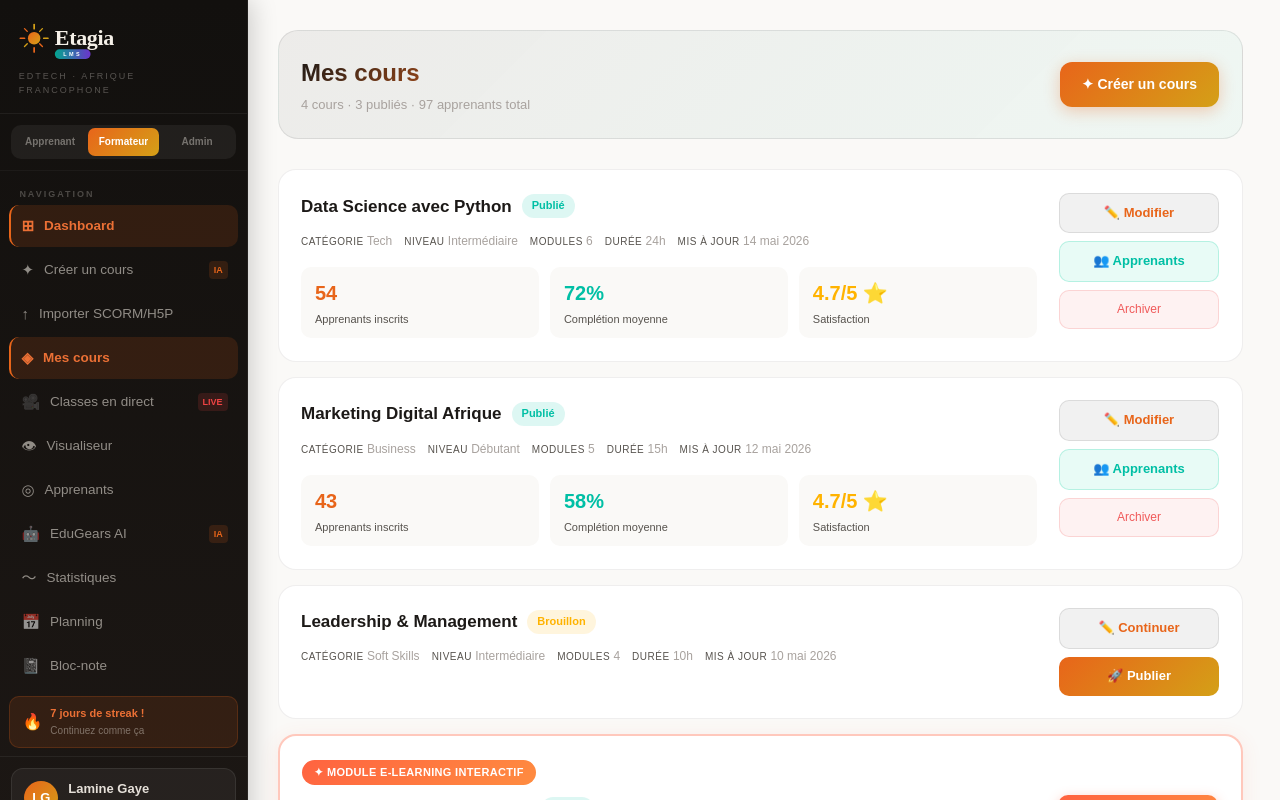
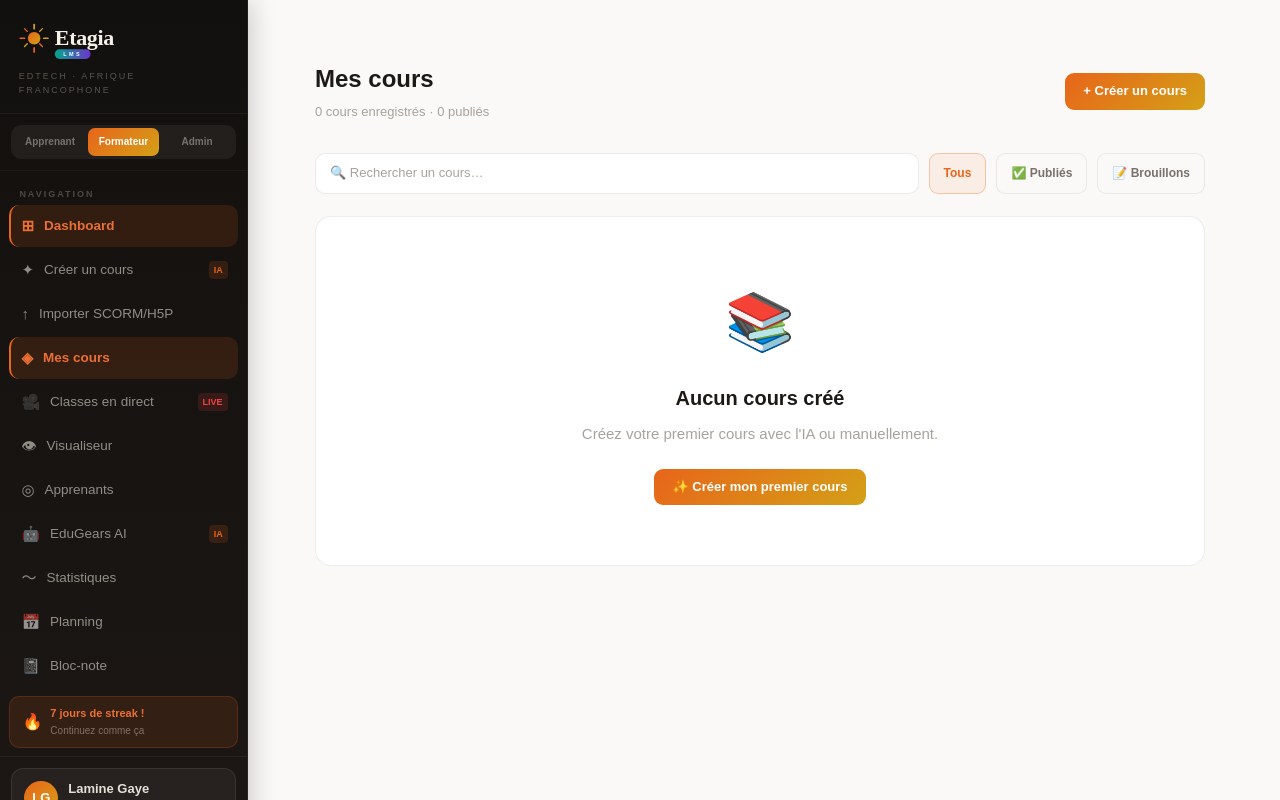
Before and after one commit to prolaminegaye-ctrl/etagia-lms, a Next.js app: page /formateur/cours in a window 1280 px wide. Shown: the top 800 px of the page. Built offline with nearby package versions, Linux system fonts and the light colour scheme.

Commit message:
fix: page Mes cours sur /formateur/cours (route sidebar correcte) + liens creer/dashboard alignés

```diff
--- a/app/formateur/cours/page.tsx
+++ b/app/formateur/cours/page.tsx
@@ -1,166 +1,202 @@
 'use client'
-import { useState } from 'react'
+import { useState, useEffect } from 'react'
 import { useRouter } from 'next/navigation'
 
-type Cours = { id: string; title: string; category: string; level: string; modules: number; duration: string; enrolled: number; completion: number; status: 'Brouillon'|'Publié'|'Archivé'; updated: string; moduleUrl?: string; satisfaction?: string }
+type SavedCourse = {
+  id: string
+  title: string
+  description: string
+  level: string
+  category: string
+  duration: string
+  modules: number
+  blocks: number
+  savedAt: string
+  published: boolean
+  hasYoutube: boolean
+  hasScorm: boolean
+  data: any
+}
 
-const defaultCours: Cours[] = [
-  { id:'1', title:'Data Science avec Python', category:'Tech', level:'Intermédiaire', modules:6, duration:'24h', enrolled:54, completion:72, status:'Publié', updated:'14 mai 2026', satisfaction:'4.7/5' },
-  { id:'2', title:'Marketing Digital Afrique', category:'Business', level:'Débutant', modules:5, duration:'15h', enrolled:43, completion:58, status:'Publié', updated:'12 mai 2026', satisfaction:'4.7/5' },
-  { id:'3', title:'Leadership & Management', category:'Soft Skills', level:'Intermédiaire', modules:4, duration:'10h', enrolled:0, completion:0, status:'Brouillon', updated:'10 mai 2026' },
-  {
-    id:'4',
-    title:"L'Art de Vendre & Conseiller",
-    category:'Commercial',
-    level:'Intermédiaire',
-    modules:7,
-    duration:'3h30',
-    enrolled:0,
-    completion:0,
-    status:'Publié',
-    updated:'23 mai 2026',
-    satisfaction:'—',
-    moduleUrl:'/modules/vendre-conseiller.html',
-  },
-]
+const S = {
+  card: { background: '#fff', border: '1px solid rgba(28,25,23,0.08)', borderRadius: '16px' } as React.CSSProperties,
+  btn: { background: 'linear-gradient(135deg,#E8651A,#D4A017)', border: 'none', borderRadius: '9px', padding: '8px 18px', color: '#fff', fontWeight: '700', fontSize: '13px', cursor: 'pointer' } as React.CSSProperties,
+  ghost: { background: '#FAF9F7', border: '1px solid rgba(28,25,23,0.08)', borderRadius: '9px', padding: '7px 14px', color: '#78716C', fontSize: '12px', cursor: 'pointer', fontWeight: '600' } as React.CSSProperties,
+  tag: { borderRadius: '20px', padding: '3px 10px', fontSize: '10px', fontWeight: '700' as const },
+}
 
-const statusColors = { Publié:'#00BFA5', Brouillon:'#FFB300', Archivé:'#A8A29E' }
+const LEVEL_COLORS: Record<string, string> = {
+  débutant: '#10B981', intermédiaire: '#F59E0B', avancé: '#EF4444', expert: '#8B5CF6'
+}
+const CAT_ICONS: Record<string, string> = {
+  Tech: '💻', Vente: '🤝', Management: '👥', RH: '👤', Marketing: '📣', Finance: '💰', Design: '🎨', Autre: '📚'
+}
 
-export default function FormateurCoursPage() {
+function timeAgo(iso: string): string {
+  const diff = Date.now() - new Date(iso).getTime()
+  const m = Math.floor(diff / 60000)
+  if (m < 1) return 'à l\'instant'
+  if (m < 60) return `il y a ${m}min`
+  const h = Math.floor(m / 60)
+  if (h < 24) return `il y a ${h}h`
+  return `il y a ${Math.floor(h / 24)}j`
+}
+
+export default function MesCours() {
   const router = useRouter()
-  const [cours, setCours] = useState<Cours[]>(defaultCours)
-  const [confirm, setConfirm] = useState<{id:string;action:string}|null>(null)
-  const [launching, setLaunching] = useState<string|null>(null)
+  const [courses, setCourses] = useState<SavedCourse[]>([])
+  const [search, setSearch] = useState('')
+  const [filter, setFilter] = useState('all')
+  const [delId, setDelId] = useState<string | null>(null)
 
-  const publish = (id: string) => setCours(p => p.map(c => c.id===id ? {...c, status:'Publié', updated: new Date().toLocaleDateString('fr-FR',{day:'numeric',month:'short',year:'numeric'})} : c))
-  const archive = (id: string) => setCours(p => p.map(c => c.id===id ? {...c, status:'Archivé'} : c))
-  const unpublish = (id: string) => setCours(p => p.map(c => c.id===id ? {...c, status:'Brouillon', enrolled:0} : c))
+  useEffect(() => {
+    try {
+      const raw = localStorage.getItem('etagia_courses')
+      if (raw) setCourses(JSON.parse(raw))
+    } catch {}
+  }, [])
 
-  if (launching) {
-    return (
-      <div style={{position:'fixed',inset:0,zIndex:9999,background:'#F0F4FF',display:'flex',flexDirection:'column'}}>
-        <div style={{display:'flex',alignItems:'center',gap:'12px',padding:'10px 16px',background:'rgba(255,255,255,0.95)',borderBottom:'1px solid #e5e7eb',backdropFilter:'blur(8px)'}}>
-          <button
-            onClick={()=>setLaunching(null)}
-            style={{background:'#f3f4f6',border:'1px solid #e5e7eb',borderRadius:'8px',padding:'6px 14px',fontSize:'13px',fontWeight:'600',color:'#374151',cursor:'pointer'}}
-          >
-            ← Retour aux cours
-          </button>
-          <span style={{fontSize:'14px',fontWeight:'700',color:'#1C1917'}}>L&apos;Art de Vendre &amp; Conseiller</span>
-          <span style={{marginLeft:'auto',fontSize:'12px',color:'#A8A29E'}}>Module e-learning interactif · ETAGIA</span>
-        </div>
-        <iframe
-          src={launching}
-          title="L'Art de Vendre & Conseiller — ETAGIA"
-          style={{flex:1,border:'none',display:'block',width:'100%'}}
-          allow="fullscreen"
-        />
-      </div>
-    )
+  const save = (list: SavedCourse[]) => {
+    setCourses(list)
+    localStorage.setItem('etagia_courses', JSON.stringify(list))
   }
 
+  const deleteCourse = (id: string) => {
+    save(courses.filter(c => c.id !== id))
+    setDelId(null)
+  }
+
+  const duplicate = (c: SavedCourse) => {
+    const copy: SavedCourse = {
+      ...c,
+      id: Math.random().toString(36).slice(2),
+      title: c.title + ' (copie)',
+      savedAt: new Date().toISOString(),
+      published: false,
+    }
+    save([copy, ...courses])
+  }
+
+  const filtered = courses.filter(c => {
+    const q = search.toLowerCase()
+    const matchSearch = !q || c.title.toLowerCase().includes(q) || c.category.toLowerCase().includes(q)
+    const matchFilter = filter === 'all' || (filter === 'published' && c.published) || (filter === 'draft' && !c.published)
+    return matchSearch && matchFilter
+  })
+
   return (
-    <div>
-      <div style={{marginBottom:'2rem',padding:'1.5rem',background:'linear-gradient(135deg,rgba(28,25,23,0.06),rgba(34,212,168,0.05))',border:'1px solid rgba(28,25,23,0.09)',borderRadius:'20px',display:'flex',justifyContent:'space-between',alignItems:'center'}}>
+    <div style={{ minHeight: '100vh', background: '#FAF9F7', padding: '2rem 2.5rem' }}>
+      {/* Header */}
+      <div style={{ display: 'flex', alignItems: 'center', justifyContent: 'space-between', marginBottom: '2rem' }}>
         <div>
-          <h1 style={{fontSize:'24px',fontWeight:'800',background:'linear-gradient(135deg,#1C1917,#E8651A)',WebkitBackgroundClip:'text',WebkitTextFillColor:'transparent'}}>Mes cours</h1>
-          <p style={{color:'#A8A29E',fontSize:'13px',marginTop:'3px'}}>{cours.length} cours · {cours.filter(c=>c.status==='Publié').length} publiés · {cours.reduce((a,c)=>a+c.enrolled,0)} apprenants total</p>
+          <h1 style={{ fontSize: '24px', fontWeight: '900', color: '#1C1917', margin: '0 0 4px' }}>Mes cours</h1>
+          <p style={{ color: '#A8A29E', fontSize: '13px', margin: 0 }}>
+            {courses.length} cours enregistré{courses.length !== 1 ? 's' : ''} · {courses.filter(c => c.published).length} publié{courses.filter(c => c.published).length !== 1 ? 's' : ''}
+          </p>
         </div>
-        <button onClick={()=>router.push('/formateur/creer')} style={{background:'linear-gradient(135deg,#E8651A,#D4A017)',border:'none',borderRadius:'12px',padding:'11px 22px',color:'#fff',fontWeight:'700',fontSize:'14px',cursor:'pointer',boxShadow:'0 4px 16px rgba(232,101,26,0.30)'}}>
-          ✦ Créer un cours
-        </button>
+        <button style={S.btn} onClick={() => router.push('/formateur/creer')}>+ Créer un cours</button>
       </div>
 
-      <div style={{display:'flex',flexDirection:'column',gap:'1rem'}}>
-        {cours.map(c=>(
-          <div key={c.id} style={{background:'#FFFFFF',border: c.id==='4' ? '2px solid rgba(255,99,64,0.35)' : '1px solid rgba(28,25,23,0.07)',borderRadius:'18px',padding:'1.5rem',transition:'all .2s',boxShadow: c.id==='4' ? '0 4px 20px rgba(255,99,64,0.10)' : 'none'}}>
-            {c.id==='4' && (
-              <div style={{display:'inline-flex',alignItems:'center',gap:'6px',background:'linear-gradient(135deg,#FF6340,#FF8C40)',borderRadius:'20px',padding:'4px 12px',fontSize:'11px',fontWeight:'700',color:'#fff',marginBottom:'10px',letterSpacing:'0.03em'}}>
-                ✦ MODULE E-LEARNING INTERACTIF
+      {/* Search + filter */}
+      <div style={{ display: 'flex', gap: '10px', marginBottom: '1.5rem', flexWrap: 'wrap' }}>
+        <input
+          style={{ background: '#fff', border: '1px solid rgba(28,25,23,0.09)', borderRadius: '10px', padding: '9px 14px', fontSize: '13px', outline: 'none', flex: '1 1 220px', color: '#1C1917', fontFamily: 'inherit' }}
+          placeholder="🔍 Rechercher un cours…"
+          value={search} onChange={e => setSearch(e.target.value)}
+        />
+        {['all', 'published', 'draft'].map(f => (
+          <button key={f} style={{ ...S.ghost, background: filter === f ? 'rgba(232,101,26,0.08)' : '#FAF9F7', color: filter === f ? '#E8651A' : '#78716C', border: filter === f ? '1px solid rgba(232,101,26,0.3)' : '1px solid rgba(28,25,23,0.08)' }}
+            onClick={() => setFilter(f)}>
+            {f === 'all' ? 'Tous' : f === 'published' ? '✅ Publiés' : '📝 Brouillons'}
+          </button>
+        ))}
+      </div>
+
+      {/* Empty state */}
+      {courses.length === 0 && (
+        <div style={{ ...S.card, padding: '4rem', textAlign: 'center' }}>
+          <div style={{ fontSize: '56px', marginBottom: '1rem' }}>📚</div>
+          <h2 style={{ fontSize: '20px', fontWeight: '800', color: '#1C1917', marginBottom: '8px' }}>Aucun cours créé</h2>
+          <p style={{ color: '#A8A29E', marginBottom: '1.5rem' }}>Créez votre premier cours avec l'IA ou manuellement.</p>
+          <button style={S.btn} onClick={() => router.push('/formateur/creer')}>✨ Créer mon premier cours</button>
+        </div>
+      )}
+
+      {/* No results */}
+      {courses.length > 0 && filtered.length === 0 && (
+        <div style={{ ...S.card, padding: '2.5rem', textAlign: 'center' }}>
+          <div style={{ fontSize: '40px', marginBottom: '12px' }}>🔍</div>
+          <div style={{ color: '#A8A29E' }}>Aucun résultat pour « {search} »</div>
+        </div>
+      )}
+
+      {/* Course grid */}
+      <div style={{ display: 'grid', gridTemplateColumns: 'repeat(auto-fill, minmax(320px, 1fr))', gap: '1.25rem' }}>
+        {filtered.map(course => (
+          <div key={course.id} style={{ ...S.card, overflow: 'hidden', transition: 'box-shadow .2s, transform .2s' }}
+            onMouseEnter={e => { (e.currentTarget as HTMLElement).style.boxShadow = '0 8px 32px rgba(232,101,26,0.12)'; (e.currentTarget as HTMLElement).style.transform = 'translateY(-2px)' }}
+            onMouseLeave={e => { (e.currentTarget as HTMLElement).style.boxShadow = 'none'; (e.currentTarget as HTMLElement).style.transform = 'none' }}>
+
+            {/* Card header */}
+            <div style={{ padding: '1.25rem 1.25rem 1rem', borderBottom: '1px solid rgba(28,25,23,0.05)' }}>
+              <div style={{ display: 'flex', alignItems: 'flex-start', justifyContent: 'space-between', gap: '10px', marginBottom: '10px' }}>
+                <div style={{ fontSize: '32px' }}>{CAT_ICONS[course.category] || '📚'}</div>
+                <div style={{ display: 'flex', gap: '5px', flexWrap: 'wrap', justifyContent: 'flex-end' }}>
+                  <span style={{ ...S.tag, background: course.published ? 'rgba(16,185,129,0.1)' : 'rgba(28,25,23,0.06)', color: course.published ? '#059669' : '#A8A29E', border: `1px solid ${course.published ? 'rgba(16,185,129,0.2)' : 'rgba(28,25,23,0.09)'}` }}>
+                    {course.published ? '✅ Publié' : '📝 Brouillon'}
+                  </span>
+                  <span style={{ ...S.tag, background: `${LEVEL_COLORS[course.level] || '#888'}15`, color: LEVEL_COLORS[course.level] || '#888', border: `1px solid ${LEVEL_COLORS[course.level] || '#888'}30` }}>
+                    {course.level}
+                  </span>
+                </div>
               </div>
-            )}
-            <div style={{display:'flex',alignItems:'flex-start',gap:'1.5rem'}}>
-              <div style={{flex:1}}>
-                <div style={{display:'flex',alignItems:'center',gap:'10px',marginBottom:'8px'}}>
-                  <h3 style={{fontSize:'17px',fontWeight:'700',color:'#1C1917'}}>{c.title}</h3>
-                  <span style={{fontSize:'11px',fontWeight:'700',padding:'3px 10px',borderRadius:'20px',background:statusColors[c.status]+'22',color:statusColors[c.status]}}>{c.status}</span>
+              <h3 style={{ fontSize: '16px', fontWeight: '800', color: '#1C1917', margin: '0 0 6px', lineHeight: 1.3 }}>{course.title}</h3>
+              {course.description && <p style={{ fontSize: '12px', color: '#78716C', margin: 0, lineHeight: 1.5, display: '-webkit-box', WebkitLineClamp: 2, WebkitBoxOrient: 'vertical', overflow: 'hidden' }}>{course.description}</p>}
+            </div>
+
+            {/* Stats */}
+            <div style={{ padding: '10px 1.25rem', display: 'flex', gap: '12px', borderBottom: '1px solid rgba(28,25,23,0.05)', flexWrap: 'wrap' }}>
+              <span style={{ fontSize: '11px', color: '#A8A29E' }}>📦 {course.modules} module{course.modules !== 1 ? 's' : ''}</span>
+              <span style={{ fontSize: '11px', color: '#A8A29E' }}>🧩 {course.blocks} blocs</span>
+              <span style={{ fontSize: '11px', color: '#A8A29E' }}>⏱ {course.duration}</span>
+              {course.hasYoutube && <span style={{ fontSize: '11px', color: '#F00' }}>▶ YouTube</span>}
+              {course.hasScorm && <span style={{ fontSize: '11px', color: '#E8651A' }}>📦 SCORM</span>}
+            </div>
+
+            {/* Timestamp */}
+            <div style={{ padding: '8px 1.25rem', display: 'flex', justifyContent: 'space-between', alignItems: 'center', borderBottom: '1px solid rgba(28,25,23,0.04)' }}>
+              <span style={{ fontSize: '10px', color: '#C4B5A4' }}>Sauvegardé {timeAgo(course.savedAt)}</span>
+              <span style={{ fontSize: '10px', color: '#C4B5A4' }}>{course.category}</span>
+            </div>
+
+            {/* Actions */}
+            <div style={{ padding: '10px 1.25rem', display: 'flex', gap: '6px', flexWrap: 'wrap' }}>
+              <button style={{ ...S.btn, flex: 1, textAlign: 'center', fontSize: '12px', padding: '7px 12px' }}
+                onClick={() => router.push(`/formateur/viewer`)}>
+                ▶ Visualiser
+              </button>
+              <button style={{ ...S.ghost, fontSize: '12px', padding: '7px 12px' }}
+                onClick={() => router.push(`/formateur/creer`)}>
+                ✏️ Éditer
+              </button>
+              <button style={{ ...S.ghost, fontSize: '12px', padding: '7px 12px' }}
+                onClick={() => duplicate(course)} title="Dupliquer">
+                ⧉
+              </button>
+              {delId === course.id ? (
+                <div style={{ display: 'flex', gap: '4px' }}>
+                  <button style={{ ...S.ghost, fontSize: '11px', padding: '5px 8px', background: 'rgba(239,68,68,0.08)', color: '#EF4444', border: '1px solid rgba(239,68,68,0.2)' }}
+                    onClick={() => deleteCourse(course.id)}>Confirmer</button>
+                  <button style={{ ...S.ghost, fontSize: '11px', padding: '5px 8px' }} onClick={() => setDelId(null)}>Annuler</button>
                 </div>
-                <div style={{display:'flex',gap:'12px',flexWrap:'wrap',marginBottom:'1rem'}}>
-                  {[
-                    {l:'Catégorie',v:c.category},{l:'Niveau',v:c.level},{l:'Modules',v:c.modules},{l:'Durée',v:c.duration},{l:'Mis à jour',v:c.updated}
-                  ].map(x=>(
-                    <div key={x.l}>
-                      <span style={{fontSize:'10px',color:'#57534E',textTransform:'uppercase' as const,letterSpacing:'0.5px'}}>{x.l} </span>
-                      <span style={{fontSize:'12px',color:'#A8A29E',fontWeight:'500'}}>{String(x.v)}</span>
-                    </div>
-                  ))}
-                </div>
-                {c.status==='Publié'&&(
-                  <div style={{display:'grid',gridTemplateColumns:'repeat(3,1fr)',gap:'0.75rem'}}>
-                    {[
-                      {l:'Apprenants inscrits',v:String(c.enrolled),color:'#E8651A'},
-                      {l:'Complétion moyenne',v:`${c.completion}%`,color:'#00BFA5'},
-                      {l:'Satisfaction',v: c.satisfaction ? `${c.satisfaction} ⭐` : '— ⭐',color:'#FFB300'},
-                    ].map(s=>(
-                      <div key={s.l} style={{background:'#FAF9F7',borderRadius:'10px',padding:'10px 14px'}}>
-                        <div style={{fontSize:'20px',fontWeight:'800',color:s.color,fontFamily:'Syne,sans-serif'}}>{s.v}</div>
-                        <div style={{fontSize:'11px',color:'#57534E',marginTop:'2px'}}>{s.l}</div>
-                      </div>
-                    ))}
-                  </div>
-                )}
-              </div>
-
-              <div style={{display:'flex',flexDirection:'column',gap:'8px',minWidth:'160px'}}>
-                {c.moduleUrl && c.status==='Publié' && (
-                  <button
-                    onClick={()=>setLaunching(c.moduleUrl!)}
-                    style={{background:'linear-gradient(135deg,#FF6340,#FF8C40)',border:'none',borderRadius:'10px',padding:'10px 16px',color:'#fff',fontSize:'13px',fontWeight:'700',cursor:'pointer',textAlign:'center',boxShadow:'0 3px 12px rgba(255,99,64,0.35)'}}
-                  >
-                    🎓 Lancer le module
-                  </button>
-                )}
-                {c.status==='Brouillon'&&(
-                  <>
-                    <button onClick={()=>router.push('/formateur/creer')} style={{background:'rgba(28,25,23,0.06)',border:'1px solid rgba(28,25,23,0.10)',borderRadius:'10px',padding:'9px 16px',color:'#E8651A',fontSize:'13px',fontWeight:'600',cursor:'pointer',textAlign:'center'}}>✏️ Continuer</button>
-                    <button onClick={()=>setConfirm({id:c.id,action:'publish'})} style={{background:'linear-gradient(135deg,#E8651A,#D4A017)',border:'none',borderRadius:'10px',padding:'9px 16px',color:'#fff',fontSize:'13px',fontWeight:'700',cursor:'pointer',textAlign:'center'}}>🚀 Publier</button>
-                  </>
-                )}
-                {c.status==='Publié'&&(
-                  <>
-                    {!c.moduleUrl && <button onClick={()=>router.push('/formateur/creer')} style={{background:'rgba(28,25,23,0.06)',border:'1px solid rgba(28,25,23,0.10)',borderRadius:'10px',padding:'9px 16px',color:'#E8651A',fontSize:'13px',fontWeight:'600',cursor:'pointer',textAlign:'center'}}>✏️ Modifier</button>}
-                    <button onClick={()=>router.push('/formateur/apprenants')} style={{background:'rgba(34,212,168,0.1)',border:'1px solid rgba(34,212,168,0.25)',borderRadius:'10px',padding:'9px 16px',color:'#00BFA5',fontSize:'13px',fontWeight:'600',cursor:'pointer',textAlign:'center'}}>👥 Apprenants</button>
-                    <button onClick={()=>setConfirm({id:c.id,action:'archive'})} style={{background:'rgba(240,90,90,0.08)',border:'1px solid rgba(240,90,90,0.2)',borderRadius:'10px',padding:'9px 16px',color:'#F05A5A',fontSize:'12px',cursor:'pointer',textAlign:'center'}}>Archiver</button>
-                  </>
-                )}
-                {c.status==='Archivé'&&(
-                  <button onClick={()=>unpublish(c.id)} style={{background:'rgba(28,25,23,0.06)',border:'1px solid rgba(28,25,23,0.10)',borderRadius:'10px',padding:'9px 16px',color:'#E8651A',fontSize:'13px',fontWeight:'600',cursor:'pointer',textAlign:'center'}}>↩ Restaurer</button>
-                )}
-              </div>
+              ) : (
+                <button style={{ ...S.ghost, fontSize: '12px', padding: '7px 10px', color: '#F87171' }}
+                  onClick={() => setDelId(course.id)} title="Supprimer">🗑</button>
+              )}
             </div>
           </div>
         ))}
       </div>
-
-      {confirm&&(
-        <div style={{position:'fixed',inset:0,background:'rgba(0,0,0,0.3)',display:'flex',alignItems:'center',justifyContent:'center',zIndex:100}}>
-          <div style={{background:'#FFFFFF',border:'1px solid rgba(232,101,26,0.30)',borderRadius:'20px',padding:'2rem',textAlign:'center',maxWidth:'400px',margin:'1rem'}}>
-            <div style={{fontSize:'48px',marginBottom:'1rem'}}>{confirm.action==='publish'?'🚀':'📦'}</div>
-            <h2 style={{fontSize:'18px',fontWeight:'800',color:'#1C1917',marginBottom:'8px'}}>
-              {confirm.action==='publish'?'Publier ce cours ?':'Archiver ce cours ?'}
-            </h2>
-            <p style={{color:'#A8A29E',fontSize:'13px',marginBottom:'2rem'}}>
-              {confirm.action==='publish'?'Le cours sera visible pour tous vos apprenants immédiatement.':'Le cours ne sera plus accessible aux nouveaux apprenants.'}
-            </p>
-            <div style={{display:'flex',gap:'10px',justifyContent:'center'}}>
-              <button onClick={()=>setConfirm(null)} style={{background:'#FAF9F7',border:'1px solid rgba(28,25,23,0.07)',borderRadius:'10px',padding:'10px 20px',color:'#A8A29E',fontSize:'14px',cursor:'pointer'}}>Annuler</button>
-              <button onClick={()=>{confirm.action==='publish'?publish(confirm.id):archive(confirm.id);setConfirm(null)}} style={{background:confirm.action==='publish'?'linear-gradient(135deg,#E8651A,#D4A017)':'linear-gradient(135deg,#F05A5A,#C0392B)',border:'none',borderRadius:'10px',padding:'10px 20px',color:'#fff',fontWeight:'700',fontSize:'14px',cursor:'pointer'}}>
-                {confirm.action==='publish'?'Publier':'Archiver'}
-              </button>
-            </div>
-          </div>
-        </div>
-      )}
     </div>
   )
 }
--- a/app/formateur/creer/page.tsx
+++ b/app/formateur/creer/page.tsx
@@ -296,7 +296,7 @@ export default function CreerCours() {
         <p style={{ color: '#A8A29E', marginBottom: '2rem' }}>{info.title} · {modules.length} modules</p>
         <div style={{ display: 'flex', gap: '10px', justifyContent: 'center', flexWrap: 'wrap' }}>
           <button style={S.ghost} onClick={() => { setSaved(false); setStep(0); setModules([]); setInfo({ title: '', description: '', level: 'débutant', category: 'Tech', duration: '3h', audience: '' }) }}>+ Nouveau cours</button>
-          <button style={S.ghost} onClick={() => router.push('/formateur/mes-cours')}>📚 Mes cours</button>
+          <button style={S.ghost} onClick={() => router.push('/formateur/cours')}>📚 Mes cours</button>
           <button style={S.btn} onClick={() => router.push('/formateur')}>← Dashboard</button>
         </div>
       </div>
--- a/app/formateur/page.tsx
+++ b/app/formateur/page.tsx
@@ -131,7 +131,7 @@ export default function FormateurPage(){
         <div>
           <div style={{display:'flex',justifyContent:'space-between',alignItems:'center',marginBottom:'1rem'}}>
             <h2 style={{fontSize:'15px',fontWeight:'800',color:'#1C1917'}}>Mes cours</h2>
-            <button onClick={()=>router.push('/formateur/mes-cours')} style={{background:'none',border:'none',fontSize:'12px',color:'#E8651A',fontWeight:'700',cursor:'pointer'}}>Voir tout →</button>
+            <button onClick={()=>router.push('/formateur/cours')} style={{background:'none',border:'none',fontSize:'12px',color:'#E8651A',fontWeight:'700',cursor:'pointer'}}>Voir tout →</button>
           </div>
           <div style={{display:'flex',flexDirection:'column',gap:'0.625rem'}}>
             {[
@@ -167,7 +167,7 @@ export default function FormateurPage(){
                   </div>
                 </div>}
                 <span style={{fontSize:'11px',fontWeight:'700',padding:'4px 12px',borderRadius:'20px',background:c.status==='Publié'?'rgba(0,191,165,0.10)':'rgba(255,179,0,0.10)',color:c.status==='Publié'?'#00BFA5':'#CC8800',flexShrink:0}}>{c.status}</span>
-                <button onClick={()=>router.push('/formateur/mes-cours')} style={{background:'linear-gradient(135deg,#E8651A,#D4A017)',border:'none',borderRadius:'9px',padding:'7px 16px',color:'#fff',fontSize:'11px',fontWeight:'700',cursor:'pointer',flexShrink:0}}>Gérer →</button>
+                <button onClick={()=>router.push('/formateur/cours')} style={{background:'linear-gradient(135deg,#E8651A,#D4A017)',border:'none',borderRadius:'9px',padding:'7px 16px',color:'#fff',fontSize:'11px',fontWeight:'700',cursor:'pointer',flexShrink:0}}>Gérer →</button>
               </div>
             ))}
           </div>
```
